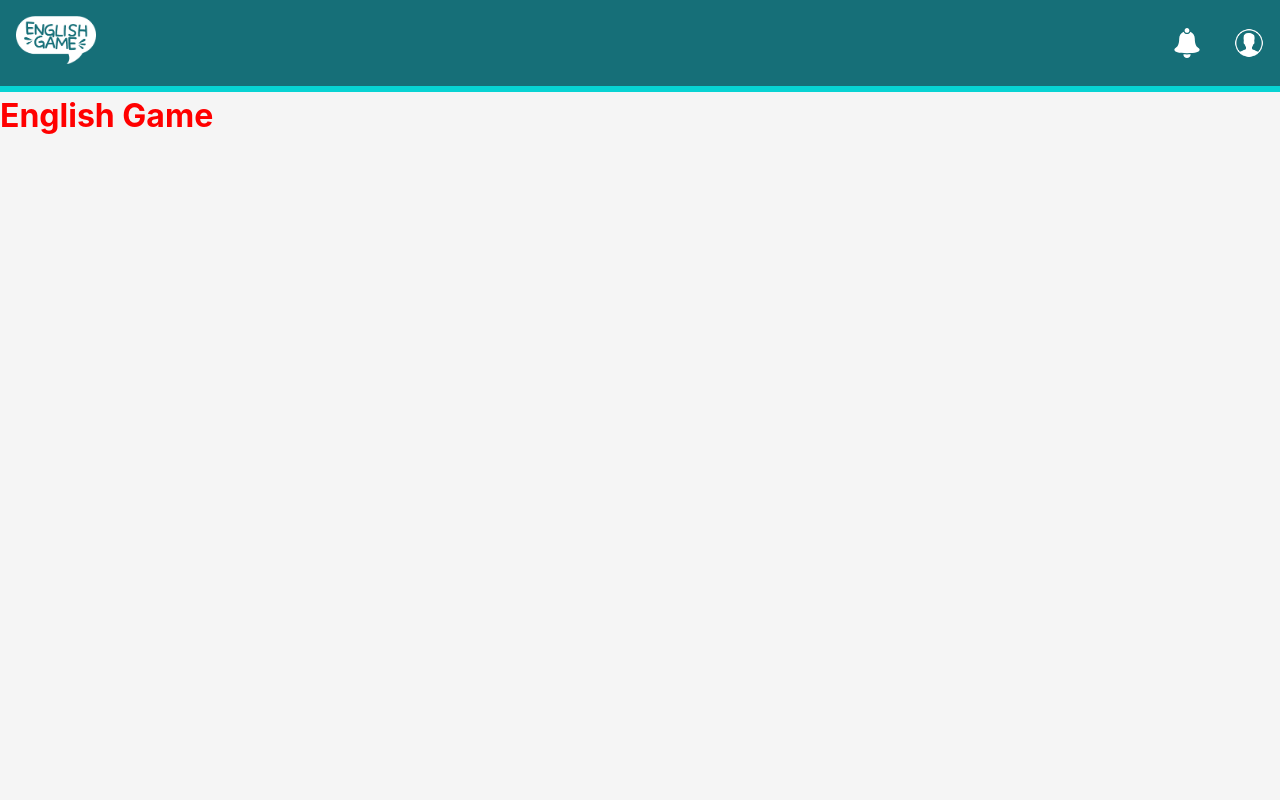
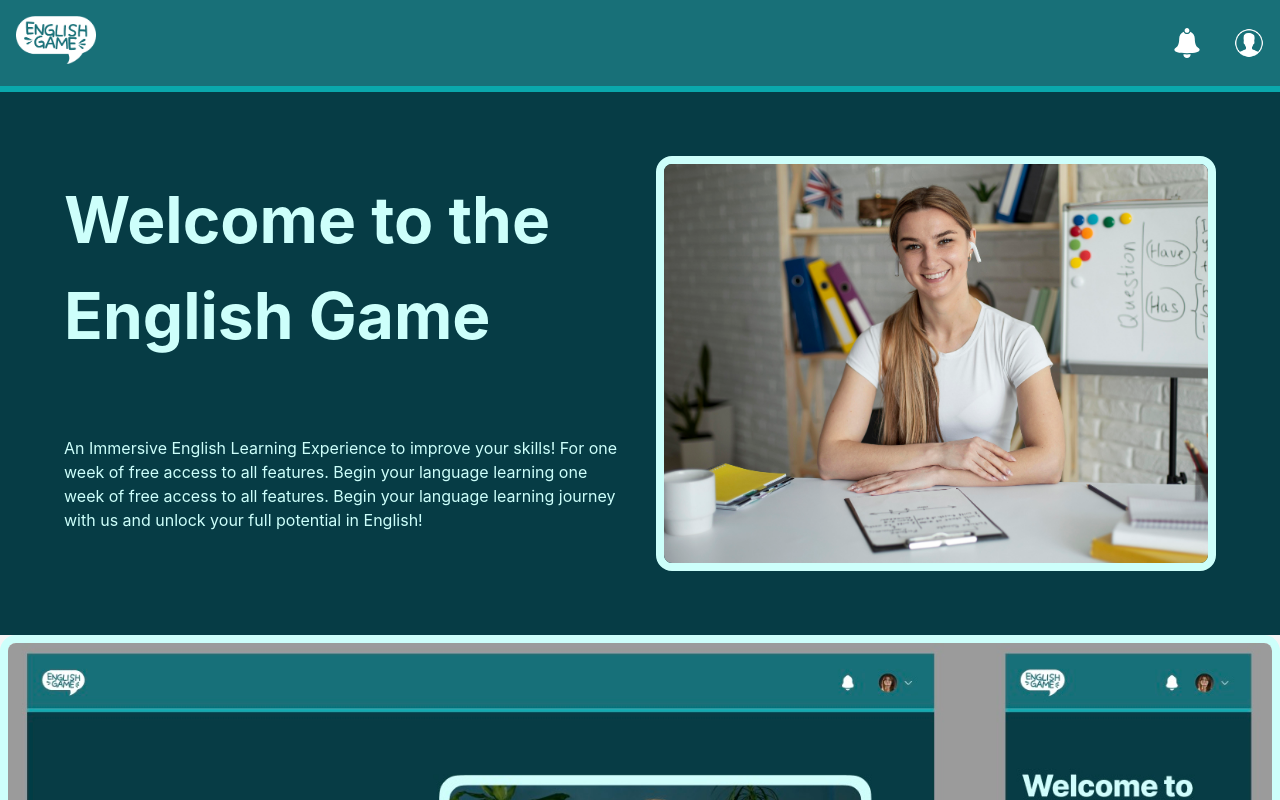
Before and after one commit to 2025-10-CDA-ECO-P6/victoria-english-game, a website: page src/index.html in a window 1280 px wide. Shown: the top 800 px of the page. Drawn offline with Linux system fonts and the light colour scheme.

Commit message:
feat/section1

```diff
--- a/src/index.html
+++ b/src/index.html
@@ -35,8 +35,22 @@
       </nav>
     </header>
     <main>
-      <h1 class="game-title">English Game</h1>
-      <!-- <img src="../assets/maquette.jpg" alt="" /> -->
+      <section class="section1">
+        <h1 class="section1__title">Welcome to the English Game</h1>
+        <img
+          class="section1__image"
+          src="../assets/photo-section1.jpg"
+          alt="Une étudiante assise à un bureau."
+        />
+        <p class="section1__description">
+          An Immersive English Learning Experience to improve your skills! For
+          one week of free access to all features. Begin your language learning
+          one week of free access to all features. Begin your language learning
+          journey with us and unlock your full potential in English!
+        </p>
+      </section>
+
+      <img class="section1__image" src="../assets/maquette.jpg" alt="" />
     </main>
   </body>
 </html>
--- a/src/scss/components/_nav.scss
+++ b/src/scss/components/_nav.scss
@@ -4,7 +4,7 @@
   display: flex;
   justify-content: space-between;
   align-items: center;
-  background-color: vars.$primary800;
+  background-color: vars.$primary900;
   border-bottom: 6px solid vars.$primary500;
   padding: 1rem;
 
--- /dev/null
+++ b/src/scss/components/_section1.scss
@@ -0,0 +1,44 @@
+@use "../utils/variables" as vars;
+
+.section1 {
+  display: grid;
+  gap: 1.5rem;
+  padding: 2rem 0.75rem;
+  background-color: vars.$primary950;
+  color: vars.$primary200;
+  grid-template-columns: 1fr;
+
+  &__title {
+    font-size: 3rem;
+  }
+
+  &__image {
+    width: 100%;
+    border-radius: 16px;
+    border: 8px solid vars.$primary200;
+  }
+
+  @media screen and (min-width: 1024px) {
+    grid-template-columns: 1fr 1fr;
+    padding: 4rem;
+    gap:2rem;
+
+    &__title {
+      font-size: 4rem;
+      grid-column: 1;
+      grid-row: 1;
+      padding-top: 1rem;
+    }
+
+    &__description {
+      grid-column: 1;
+      grid-row: 2;
+    }
+
+    &__image {
+      grid-column: 2;
+      grid-row: 1 / 3;
+      align-self: center;
+    }
+  }
+}
--- a/src/scss/style.scss
+++ b/src/scss/style.scss
@@ -1,16 +1,12 @@
 @use "utils/variables" as vars;
 @use "components/nav";
+@use "components/section1";
 
 * {
   margin: 0;
   padding: 0;
   box-sizing: border-box;
 }
-
-.game-title{
-    color:red;
-}
-
 
 html {
   font-size: 16px;
--- a/src/scss/utils/_variables.scss
+++ b/src/scss/utils/_variables.scss
@@ -2,15 +2,15 @@ $primary-color: #165963;
 $primary-light: #23edea;
 
 $primary100: #cffefb;
-$primary200: #a5fcf8;
+$primary200: #cdfffb;
 $primary300: #68f8f3;
 $primary400: #23edea;
-$primary500: #07d3d3;
+$primary500: #0AA8AC;  //update with maquette color
 $primary600: #09aab1;
 $primary700: #0f878f;
 $primary800: #166f78;
-$primary900: #165963;
-$primary950: #083c44;
+$primary900: #187078;  //update with maquette color
+$primary950: #063C45;
 
 $secondary100: #fff3c6;
 $secondary200: #ffe588;
```
Also changed, not shown: assets/photo-section1.jpg (added), dist/css/style.css, 3 other files.
